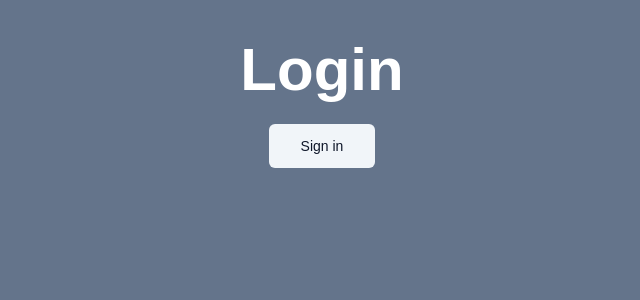
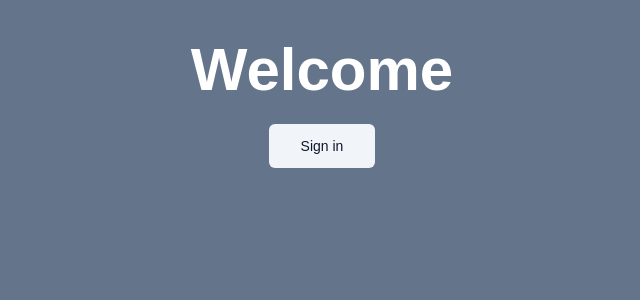
Before and after one commit to jarisokka/next-auth, a Next.js app: page / in a window 1280 px wide. Shown: the top 300 px of the page, without its empty margins (318-958 px from the left). Built offline with nearby package versions, Linux system fonts and the light colour scheme.

Commit message:
install next auth

```diff
--- /dev/null
+++ b/app/api/auth/[...nextauth]/route.ts
@@ -0,0 +1,2 @@
+import { handlers } from "@/auth"; // Referring to the auth.ts we just created
+export const { GET, POST } = handlers;
--- a/app/page.tsx
+++ b/app/page.tsx
@@ -1,15 +1,13 @@
-"use client"
+"use client";
 
 import { LoginButton } from "@/components/auth/login-button";
 import { Button } from "@/components/ui/button";
 
 export default function Home() {
   return (
-    <main className="pt-10 flex h-full flex-col items-center justify-center">
+    <main className="flex h-full flex-col items-center justify-center pt-10">
       <div className="space-y-6 text-center">
-        <h1 className="font-bold text-white text-6xl">
-          Login
-        </h1>
+        <h1 className="text-6xl font-bold text-white">Welcome</h1>
         <div>
           <LoginButton>
             <Button variant="secondary" size="lg">
--- /dev/null
+++ b/auth.ts
@@ -0,0 +1,5 @@
+import NextAuth from "next-auth";
+
+export const { handlers, signIn, signOut, auth } = NextAuth({
+  providers: [],
+});
--- /dev/null
+++ b/middleware.ts
@@ -0,0 +1 @@
+export { auth as middleware } from "@/auth";
--- a/package.json
+++ b/package.json
@@ -16,6 +16,7 @@
     "clsx": "^2.1.1",
     "lucide-react": "^0.456.0",
     "next": "15.0.3",
+    "next-auth": "^5.0.0-beta.25",
     "react": "19.0.0-rc-66855b96-20241106",
     "react-dom": "19.0.0-rc-66855b96-20241106",
     "react-hook-form": "^7.53.2",
```
Also changed, not shown: 1 other file (tests, documents, lock files or other folders).
